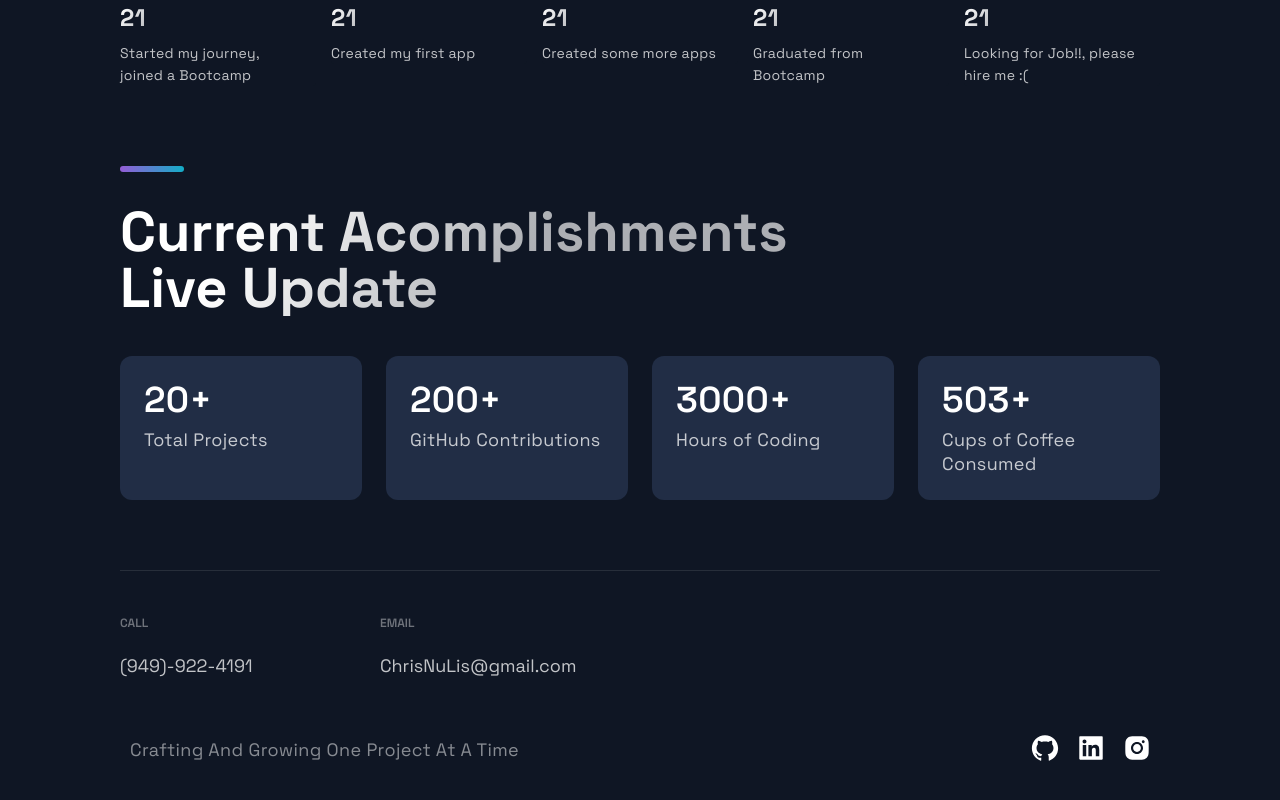
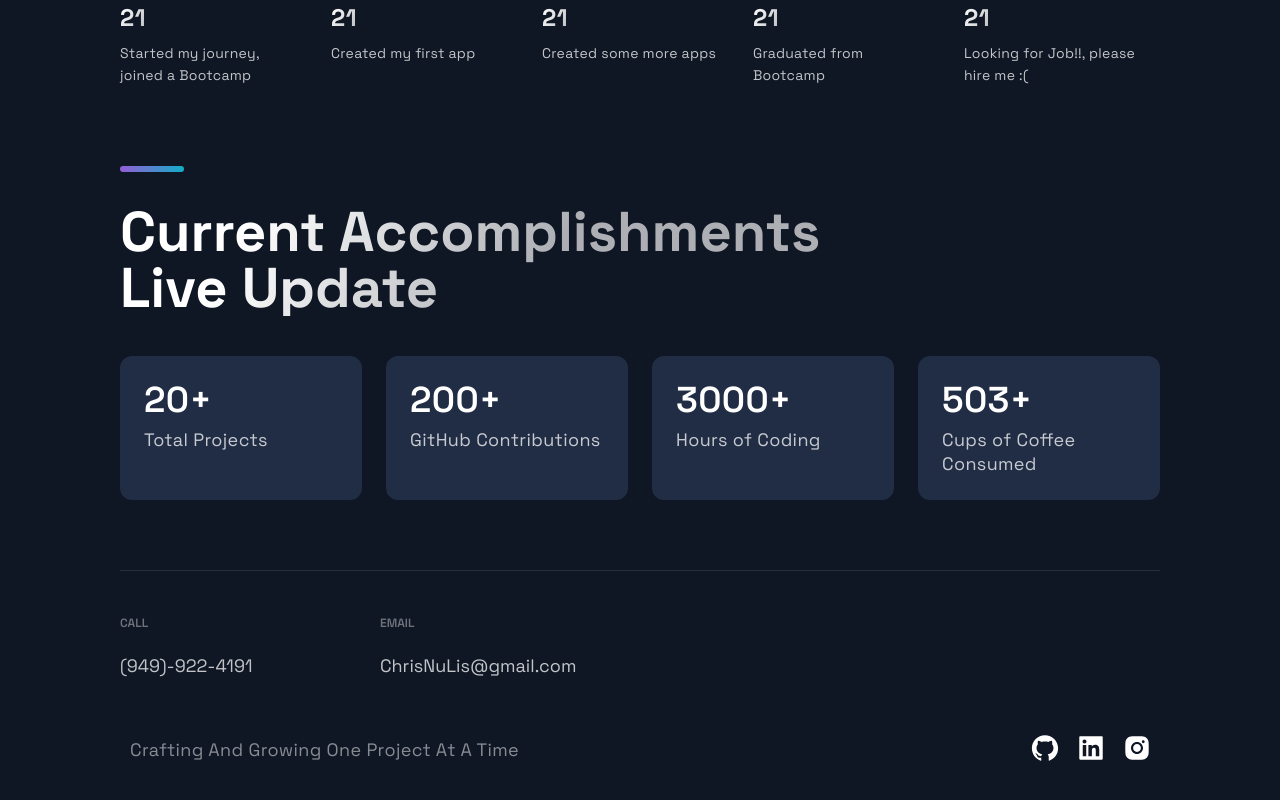
Before and after one commit to ChrisNulis/portfoliotwo, a Next.js app: page / in a window 1280 px wide. Shown: the part 3257-4057 px from the top of the page. Built offline with nearby package versions, Linux system fonts and the light colour scheme.

Commit message:
Fixing Typo

```diff
--- a/src/components/Acomplishments/Acomplishments.js
+++ b/src/components/Accomplishments/Accomplishments.js
@@ -1,7 +1,7 @@
 import React from 'react';
 
 import { Section, SectionDivider, SectionTitle } from '../../styles/GlobalComponents';
-import { Box, Boxes, BoxNum, BoxText } from './AcomplishmentsStyles';
+import { Box, Boxes, BoxNum, BoxText } from './AccomplishmentsStyles';
 
 const data = [
   { number: 20, text: 'Total Projects'},
@@ -10,9 +10,9 @@ const data = [
   { number: 503, text: 'Cups of Coffee Consumed', }
 ];
 
-const Acomplishments = () => (
+const Accomplishments = () => (
   <Section>
-    <SectionTitle>Current Acomplishments <br />
+    <SectionTitle>Current Accomplishments <br />
     Live Update</SectionTitle>
     <Boxes>
       {data.map((card, index) => (
@@ -25,4 +25,4 @@ const Acomplishments = () => (
   </Section>
 );
 
-export default Acomplishments;
+export default Accomplishments;
--- a/src/pages/index.js
+++ b/src/pages/index.js
@@ -1,4 +1,4 @@
-import Acomplishments from '../components/Acomplishments/Acomplishments';
+import Accomplishments from '../components/Accomplishments/Accomplishments';
 import BgAnimation from '../components/BackgrooundAnimation/BackgroundAnimation';
 import Hero from '../components/Hero/Hero';
 import Projects from '../components/Projects/Projects';
@@ -17,7 +17,7 @@ const Home = () => {
       <Projects />
       <Technologies />
       <Timeline />
-      <Acomplishments />
+      <Accomplishments />
     </Layout>
   );
 };
```
Also changed, not shown: src/components/Accomplishments/AccomplishmentsStyles.js (renamed from src/components/Acomplishments/AcomplishmentsStyles.js).
